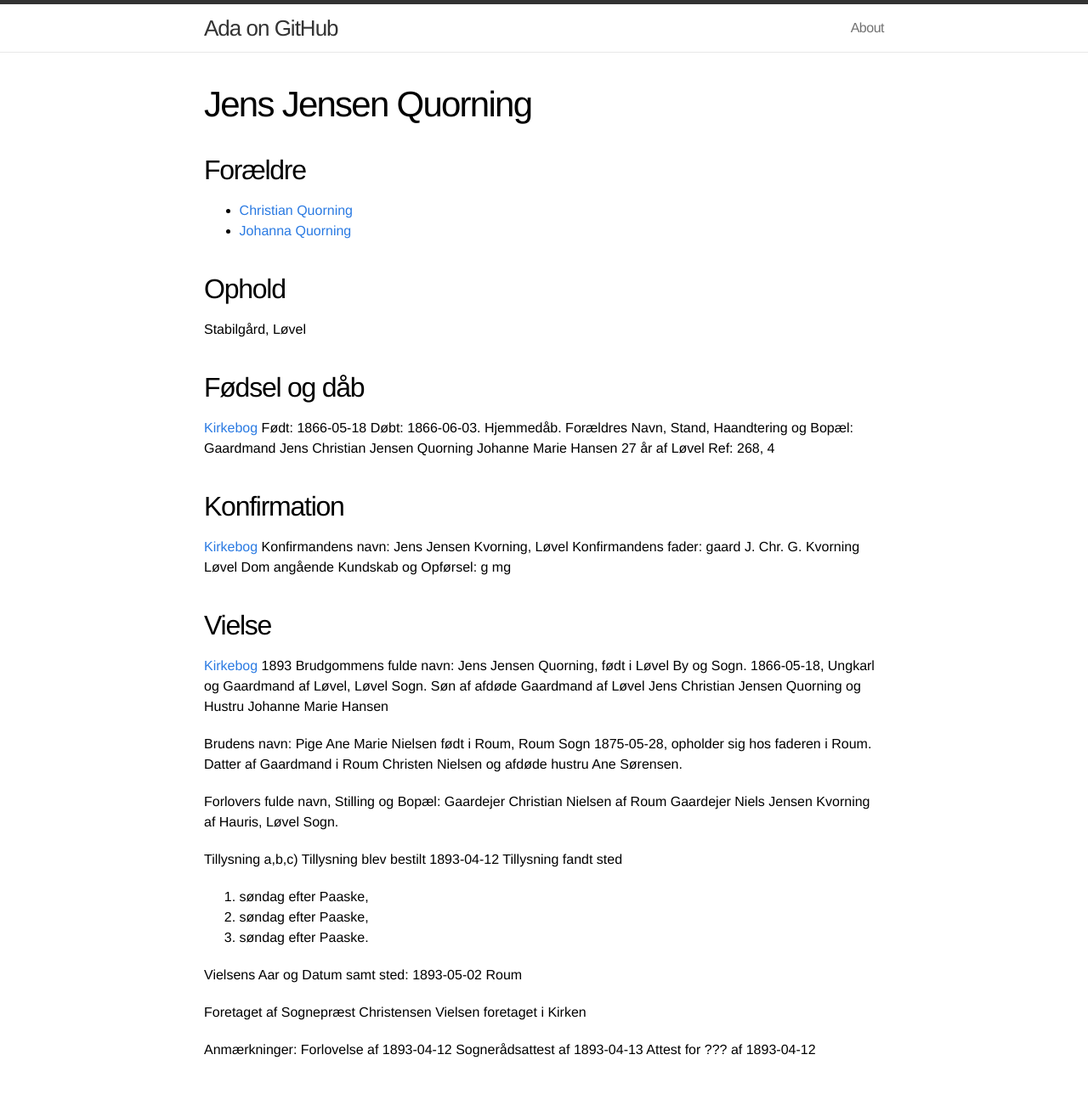
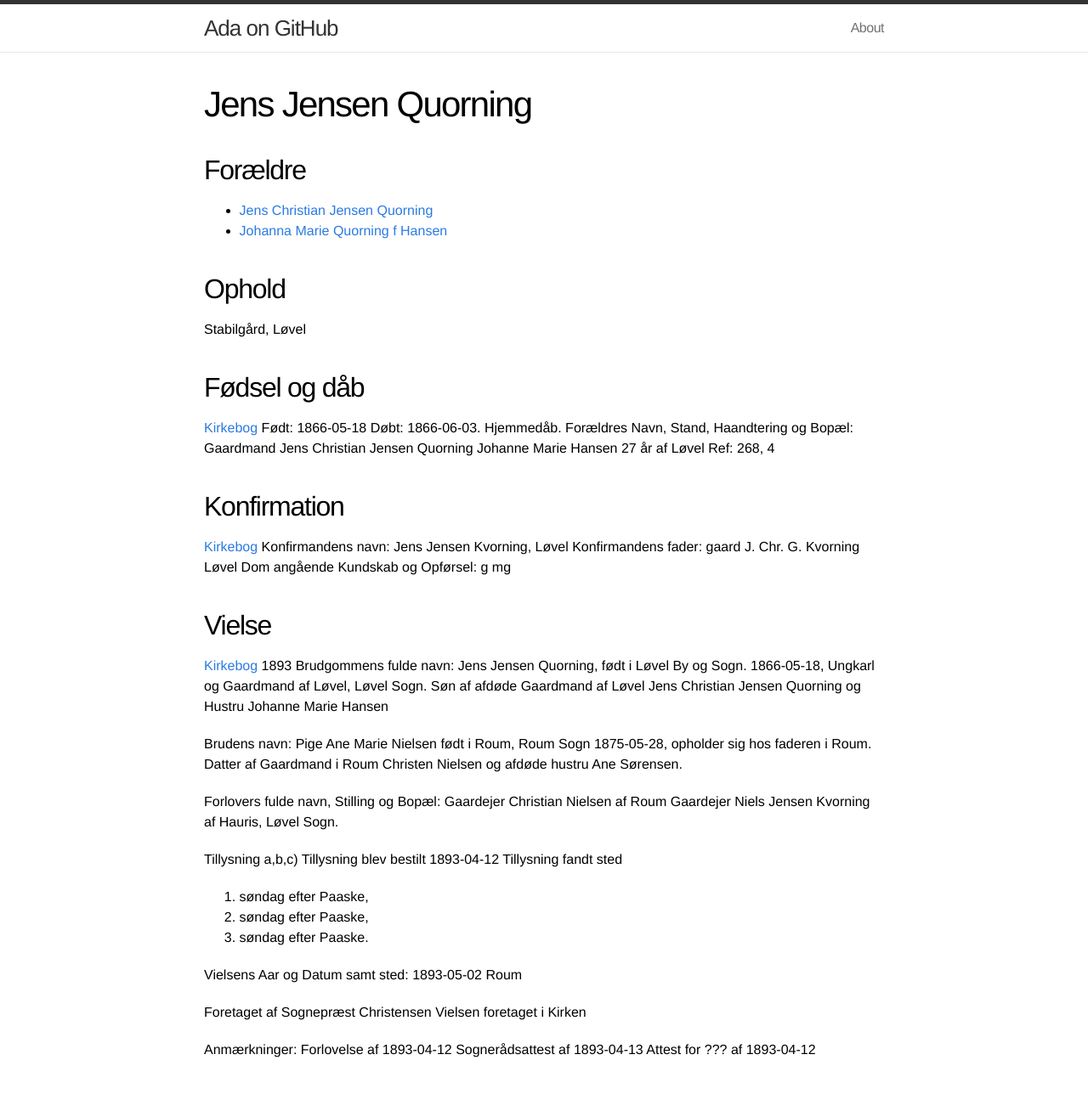
Before and after one commit to quornings/quornings.github.io, a Jekyll site: the page built from stamt/jens-jensen-quorning.md, in a window 1280 px wide. Shown: the whole page at 85% size. Built offline with Jekyll 4.4.1, drawn with Linux system fonts in a browser that asks for light colours.

Commit message:
Update Jens Jensen Quornings forældre

```diff
--- a/stamt/jens-jensen-quorning.md
+++ b/stamt/jens-jensen-quorning.md
@@ -5,8 +5,8 @@ title: Jens Jensen Quorning
 
 ## Forældre
 
-* [Christian Quorning](/stamt/christian-quorning/)
-* [Johanna Quorning](/stamt/christian-quorning/)
+* [Jens Christian Jensen Quorning](/stamt/christian-quorning/)
+* [Johanna Marie Quorning f Hansen](/stamt/christian-quorning/)
 
 ## Ophold
 
```
